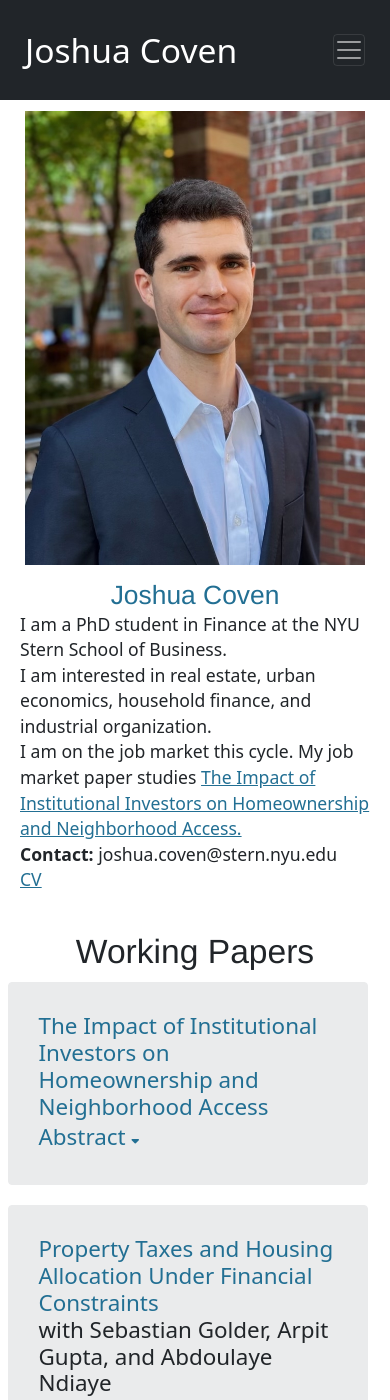
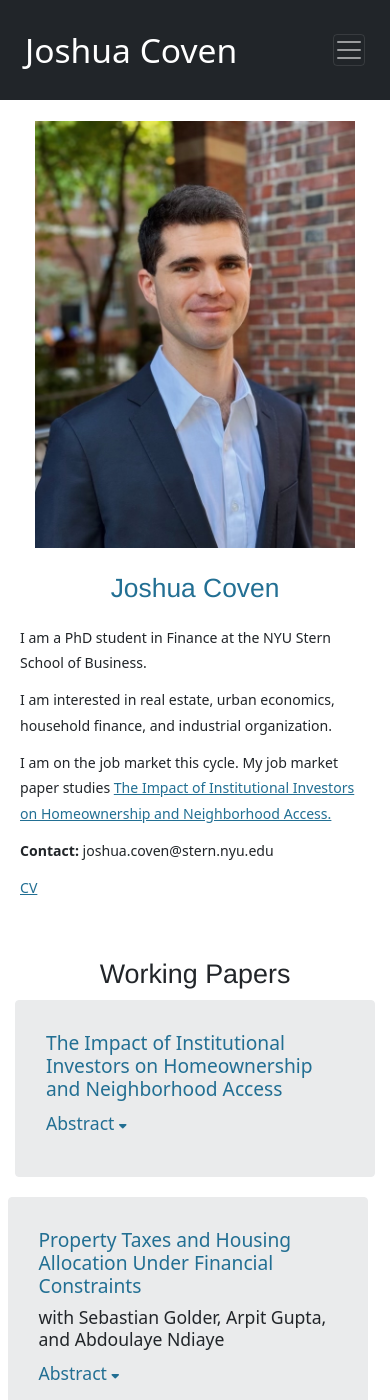
Before and after one commit to joshuacoven/joshuacoven.github.io, a Jekyll site: the page built from _pages/home.md, in a window 390 px wide and 1400 px high. Built offline with Jekyll 4.4.1, drawn with Linux system fonts in a browser that asks for light colours.

Commit message:
small style changes

```diff
--- a/_pages/home.md
+++ b/_pages/home.md
@@ -21,8 +21,8 @@ permalink: /
 </div>
 <div id="Papers"></div>
 <br>
-<h1 style="font-size: 20pt">Working Papers</h1>
-<div class="row card-row" style="display: flex; flex-wrap: wrap; justify-content: center; gap: 15px;">
+<h1 style="font-size: 20pt;">Working Papers</h1>
+<div class="row card-row" style="display: flex; flex-wrap: wrap; justify-content: center">
     <div class="card" style="width: 100%; ">
         <div class="card-body">
             <h5 class="card-title">
@@ -55,7 +55,7 @@ permalink: /
 </div>
 <br>
 <h1 style="font-size: 20pt">Published Papers</h1>
-<div class="row card-row" style="display: flex; flex-wrap: wrap; justify-content: center; gap: 15px;">
+<div class="row card-row" style="display: flex; flex-wrap: wrap; justify-content: center;">
     <div class="card" style="width: 100%;">
         <div class="card-body">
             <h5 class="card-title">
@@ -97,13 +97,11 @@ permalink: /
 </div>
 <br>
 <h1 style="font-size: 20pt">Works in Progress</h1>
-<div class="row card-row" style="display: flex; flex-wrap: wrap; justify-content: center; gap: 15px;">
+<div class="row card-row" style="display: flex; flex-wrap: wrap; justify-content: center;">
     <div class="card" style="width: 100%;">
         <div class="card-body">
             <h5 class="card-title">
-                <p>
-                    New Home Bias and the Decline in Internal Migration in the US
-                </p>
+                New Home Bias and the Decline in Internal Migration in the US
             </h5>
             <button class="drawer-toggle" onclick="toggleDrawer('abstract5')">Abstract <span class="caret" id="caret-abstract5"><i class="fas fa-caret-down"></i></span></button>
             <div class="drawer" id="abstract5">
@@ -114,13 +112,11 @@ permalink: /
 </div>
 
 <!-- Second Card -->
-<div class="row card-row" style="display: flex; flex-wrap: wrap; justify-content: center; gap: 15px;">
+<div class="row card-row" style="display: flex; flex-wrap: wrap; justify-content: center;">
     <div class="card" style="width: 100%;">
         <div class="card-body">
             <h5 class="card-title">
-                <p>
-                    Landlord Financing and Gentrification
-                </p>
+                Landlord Financing and Gentrification
             </h5>
         </div>
     </div>
@@ -131,9 +127,7 @@ permalink: /
     <div class="card" style="width: 100%;">
         <div class="card-body">
             <h5 class="card-title">
-                <p>
-                    Neighborhood Access for Voucher Holders: The Impact of Institutional Landlords
-                </p>
+                Neighborhood Access for Voucher Holders: The Impact of Institutional Landlords
             </h5>
             <h5>with JoonYup Park</h5>
         </div>
@@ -163,8 +157,8 @@ permalink: /
 <h1 style="font-size: 20pt">Code</h1>
 <div class="row" style="width: 100%;">
     <div style="width: 100%;">
-        <h5>
-            <a href="https://github.com/joshuacoven/HRS_Assembly" style="color: black">Python code to assemble the Health and Retirement Study</a>
+        <h5 style="font-size: 1rem">
+            <a href="https://github.com/joshuacoven/HRS_Assembly" style="color: black; font-size: 1.2rem">Python code to assemble the Health and Retirement Study</a>
         </h5>
     </div>
 </div>
@@ -172,7 +166,7 @@ permalink: /
 <div class="row" style="width: 100%;">
     <div style="width: 100%;">
         <h5>
-            <a href="https://github.com/joshuacoven/Query_The_Census" style="color: black">Python code to query the Census API</a>
+            <a href="https://github.com/joshuacoven/Query_The_Census" style="color: black; font-size: 1.2rem">Python code to query the Census API</a>
         </h5>
     </div>
 </div>
--- a/css/main.css
+++ b/css/main.css
@@ -16,7 +16,14 @@
 }
 
 
+h1 + .row.card-row {
+  margin-top: 0px; /* Adjust this to precisely match the gap with other cards */
+}
 
+/* Adjust the gap between individual cards if needed */
+.row.card-row {
+  gap: 0px; /* Match the space between cards and above the first card */
+}
 /* Larger Mobile and Tablets */
 
 
@@ -28,6 +35,7 @@
     margin: 0 !important;
     box-sizing: border-box; /* Ensure padding and border are included in width and height */
   }
+
 
   /* Body settings */
   body {
@@ -53,13 +61,17 @@
     box-sizing: border-box !important; /* Include padding in width calculations */
   }
 
+  .home-container h1 {
+    font-size: 1.5em !important; /* Matches the global h1 size */
+  }
+
   /* Home Image */
   .home-image {
     width: 100% !important;
     max-width: 100% !important;
     margin: 0 !important;
     display: block !important;
-    padding: 10px !important;
+    padding: 20px !important;
   }
 
   /* Home Text */
@@ -73,6 +85,10 @@
     line-height: 1.6rem !important; /* Add space between lines */
   }
 
+  .home-text h1 {
+    margin-bottom: 20px !important; /* Adjust value as needed for more spacing */
+  }
+
   /* Card settings with padding */
   .card {
     width: calc(100% - 30px) !important; /* Ensure there's space on both sides */
@@ -80,11 +96,23 @@
     margin: 10px auto !important; /* Center the cards and add vertical margins */
     padding: 15px !important; /* Add padding to the cards */
     box-sizing: border-box !important;
+    font-size: 1.2rem !important; /* Adjust font size */
   }
 
-
+  .card-title {
+    font-size: 1.2rem !important; /* Adjust font size */
+  }
   .card-body {
     padding: 15px !important;
+    font-size: 1.1rem !important; /* Adjust font size */
+
+  }
+
+  .card-body h5,
+  .card-body h6,
+  .card-body p,
+  .card-body button {
+      margin-bottom: 10px !important; /* Forces space below each element */
   }
 
   /* Mobile Navigation - Add padding */
@@ -94,14 +122,16 @@
 
   /* Other typography */
   h1 {
-    font-size: 1.5em !important;
+    font-size: 1.2em !important;
     white-space: nowrap;
     text-align: center !important;
   }
 
   p {
-    font-size: 1em !important;
+    font-size: 0.8em !important;
     text-align: left !important;
+    margin-bottom: 0.8em !important; /* Adjust as needed for spacing */
+
   }
 
   h5 {
```
